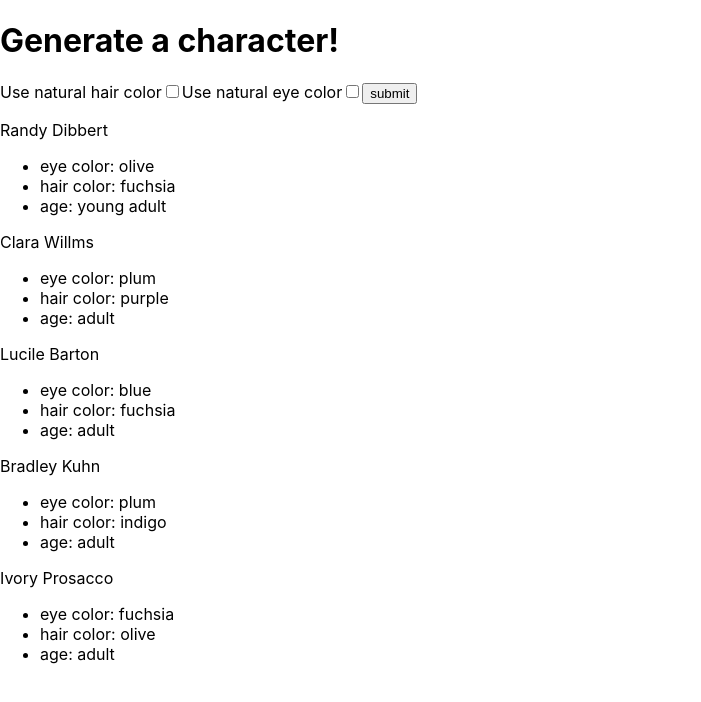
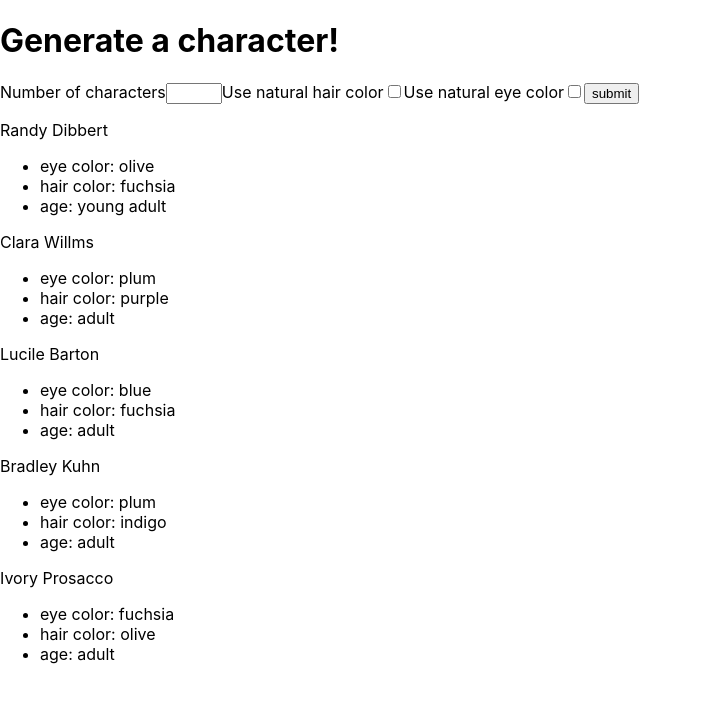
Before and after one commit to kailanak1/aMUSEme, a React (Create React App) app: page / in a window 1280 px wide. Shown: the top 702 px of the page, without its empty margins (0-701 px from the left). Built offline with nearby package versions, Linux system fonts and the light colour scheme.

Commit message:
add number of charas generated

```diff
--- a/src/App.js
+++ b/src/App.js
@@ -2,18 +2,12 @@ import React, { Component } from 'react'
 import CharacterGenerator from './components/CharacterGenerator'
 
 class App extends Component {
-
-
-
-
   render() {
     return (
      <div>
-       <h1>Generate a character!</h1>
         <CharacterGenerator/>
       </div>
     )
   }
 }
-
 export default App
--- a/src/components/CharacterGenerator.js
+++ b/src/components/CharacterGenerator.js
@@ -6,6 +6,7 @@ class CharacterGenerator extends Component{
     constructor(props){
         super(props)
         this.state = {
+            number: '',
             characters: [],
             naturalHColor: false,
             naturalEColor: false,
@@ -40,7 +41,7 @@ class CharacterGenerator extends Component{
         e.preventDefault()
         this.reset()
 
-        for (let i = 0; i < 5; i++) {
+        for (let i = 0; i < this.state.number; i++) {
             const character = {
               firstName: Faker.name.firstName(),
               lastName: Faker.name.lastName(),
@@ -137,6 +138,14 @@ class CharacterGenerator extends Component{
        }
      }
 
+     handleNumChange(event){
+        console.log(event.target.value)
+        this.setState({
+            number: event.target.value
+        })
+    }
+
+
 
     renderCharacters(character){
         return (
@@ -155,7 +164,15 @@ class CharacterGenerator extends Component{
 
         return(
             <div>
+                <h1>Generate a character!</h1>
                 <form onSubmit={this.handleSubmit}>
+                    <label>Number of characters
+                        <input
+                        type="number"
+                         value={ this.state.number }
+                         min={1} max={20}
+                         onChange={ (e) => this.handleNumChange(e) }/>
+                    </label>
                     <label>Use natural hair color
                         <input
                         name="naturalHColor"
```
